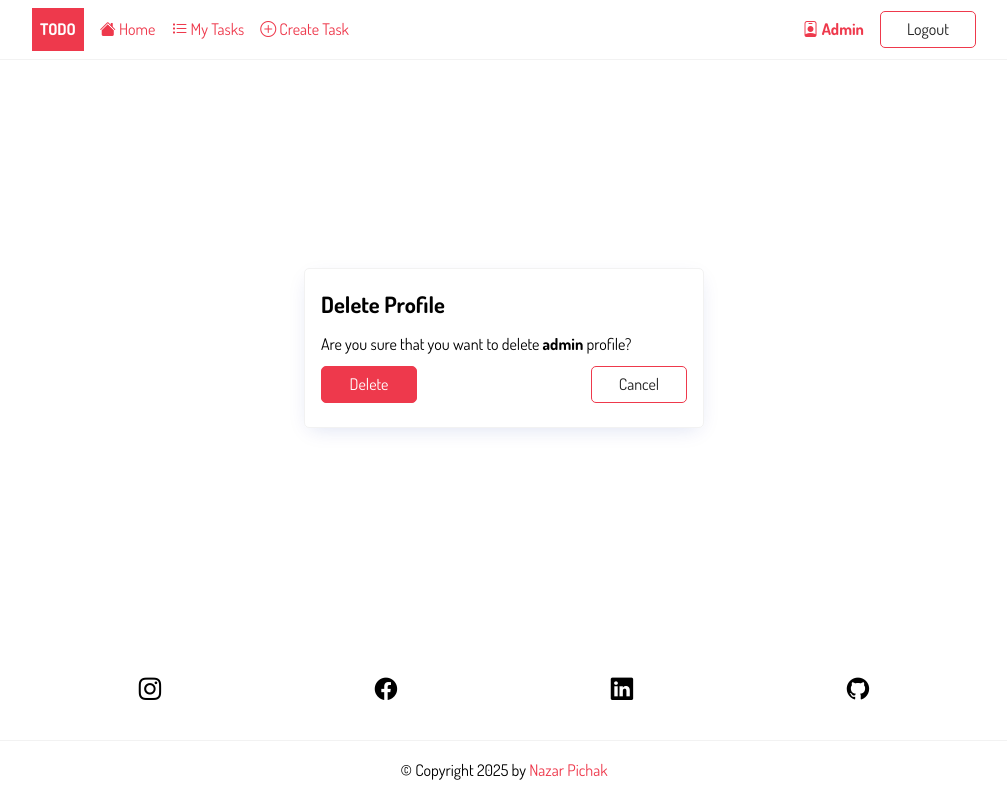
After one commit to Nataliya-Matviychuk/TodoApp-fork, a Django app: page /profile/delete/ in a window 1280 px wide. The commit adds this page. Shown: the whole page, without its empty margins (136-1143 px from the left). Run offline with Django 4.2, Linux system fonts and the light colour scheme; a user stored in the database is signed in.

Commit message:
create profile delete functionality

```diff
--- a/todo_list/templates/base.html
+++ b/todo_list/templates/base.html
@@ -56,7 +56,7 @@
                 {% if messages %}
                     {% for message in messages %}
                         <div class="alert alert-{{message.tags}}">
-                           Hi {{request.user.username}}, {{message}}
+                           {{message}}
                         </div>
                     {% endfor %}
                 {% endif %}
--- a/todo_list/todo/views.py
+++ b/todo_list/todo/views.py
@@ -52,7 +52,7 @@ class TaskCreate(LoginRequiredMixin, CreateView):
 
     def form_valid(self, form):
         form.instance.user = self.request.user
-        messages.success(self.request, 'The task was created successfully')
+        messages.success(self.request, f'Hi {self.request.user}, the task was created successfully')
         return super(TaskCreate, self).form_valid(form)
 
     def get_queryset(self):
@@ -67,7 +67,7 @@ class TaskUpdate(LoginRequiredMixin, UpdateView):
 
     def form_valid(self, form):
         form.instance.user = self.request.user
-        messages.success(self.request, 'The task was updated successfully')
+        messages.success(self.request, f'Hi {self.request.user}, the task was updated successfully')
         return super(TaskUpdate, self).form_valid(form)
 
     def get_queryset(self):
@@ -81,7 +81,7 @@ class TaskDelete(LoginRequiredMixin, DeleteView):
     success_url = reverse_lazy('tasks')
 
     def form_valid(self, form):
-        messages.success(self.request, 'The Task was deleted successfully')
+        messages.success(self.request, f'Hi {self.request.user}, the task was deleted successfully')
         return super(TaskDelete, self).form_valid(form)
 
     def get_queryset(self):
--- /dev/null
+++ b/todo_list/users/templates/users/profile_delete.html
@@ -0,0 +1,19 @@
+{% extends 'base.html' %}
+
+{% block content %}
+    <div class="center">
+        <form method="post" class="card">
+            {% csrf_token %}
+            <h2>Delete Profile</h2>
+            <p>Are you sure that you want to delete
+                <strong>{{request.user.username}}</strong> profile?
+            </p>
+            <p class="form-buttons">
+                <input type="submit" value="Delete" class="btn btn-primary">
+                <a href="{% url 'profile' %}" class="btn btn-outline">Cancel</a>
+            </p>
+
+        </form>
+
+    </div>
+{% endblock content %}
--- a/todo_list/users/urls.py
+++ b/todo_list/users/urls.py
@@ -1,5 +1,7 @@
+from tkinter.font import names
+
 from django.urls import path
-from .views import LogInView, RegisterView, ProfileView
+from .views import LogInView, RegisterView, ProfileView, ProfileDeleteView
 
 from django.contrib.auth.views import (
     LogoutView,
@@ -30,4 +32,5 @@ urlpatterns = [
     # Template: 'users/password_reset_complete.html'
     path('password-reset-complete/', PasswordResetCompleteView.as_view(template_name='users/password_reset_complete.html'), name='password_reset_complete'),
     path('profile/', ProfileView.as_view(), name='profile'),
+    path('profile/delete/', ProfileDeleteView.as_view(), name='profile_delete'),
 ]
--- a/todo_list/users/views.py
+++ b/todo_list/users/views.py
@@ -10,7 +10,6 @@ from django.shortcuts import render, redirect
 from .forms import RegisterForm, UserUpdateForm, ProfileUpdateForm
 from django.contrib.auth import login
 
-
 class RegisterView(FormView):
     template_name = 'users/register.html'
     form_class = RegisterForm
@@ -21,8 +20,12 @@ class RegisterView(FormView):
         user = form.save()
         if user:
             login(self.request, user)
-            messages.success(self.request, "You are registered successfully")
+            messages.success(self.request, f'Hi {self.request.user}, you are registered successfully')
         return super(RegisterView, self).form_valid(form)
+
+    def form_invalid(self, form):
+        messages.error(self.request, 'Enter correct passwords and email')
+        return self.render_to_response(self.get_context_data(form=form))
 
 
 class LogInView(LoginView):
@@ -30,7 +33,7 @@ class LogInView(LoginView):
     redirect_authenticated_user = True
 
     def get_success_url(self):
-        messages.success(self.request, "You are logged in successfully")
+        messages.success(self.request, f"Hi {self.request.user}, you are logged in successfully")
         return reverse_lazy('tasks')
 
     def form_invalid(self, form):
@@ -54,9 +57,20 @@ class ProfileView(LoginRequiredMixin, View):
         if user_form.is_valid() and profile_form.is_valid():
             user_form.save()
             profile_form.save()
-            messages.success(request, 'Your profile has updated successfully')
+            messages.success(request, f'Hi {request.user}, your profile has updated successfully')
             return redirect('profile')
         else:
             context = {'user_form': user_form, 'profile_form': profile_form}
-            messages.error(request, 'Error updating your profile')
+            messages.error(request, 'error updating your profile')
             return render(request, 'users/profile.html', context)
+
+
+class ProfileDeleteView(LoginRequiredMixin, View):
+    def get(self, request):
+        return render(request, "users/profile_delete.html")
+
+    def post(self, request, *args, **kwargs):
+        user = request.user
+        messages.success(request, f"Hi {user}, your profile has been deleted successfully.")
+        user.delete()
+        return redirect('register')
```
Also changed, not shown: todo_list/users/templates/users/profile.html (+6 -2 lines), todo_list/db.sqlite3, todo_list/media/1.png, todo_list/media/profile_avatars/IMG_20240113_122503_9Ln0ooy.jpg (added), todo_list/static/db.sqlite3 (deleted).
